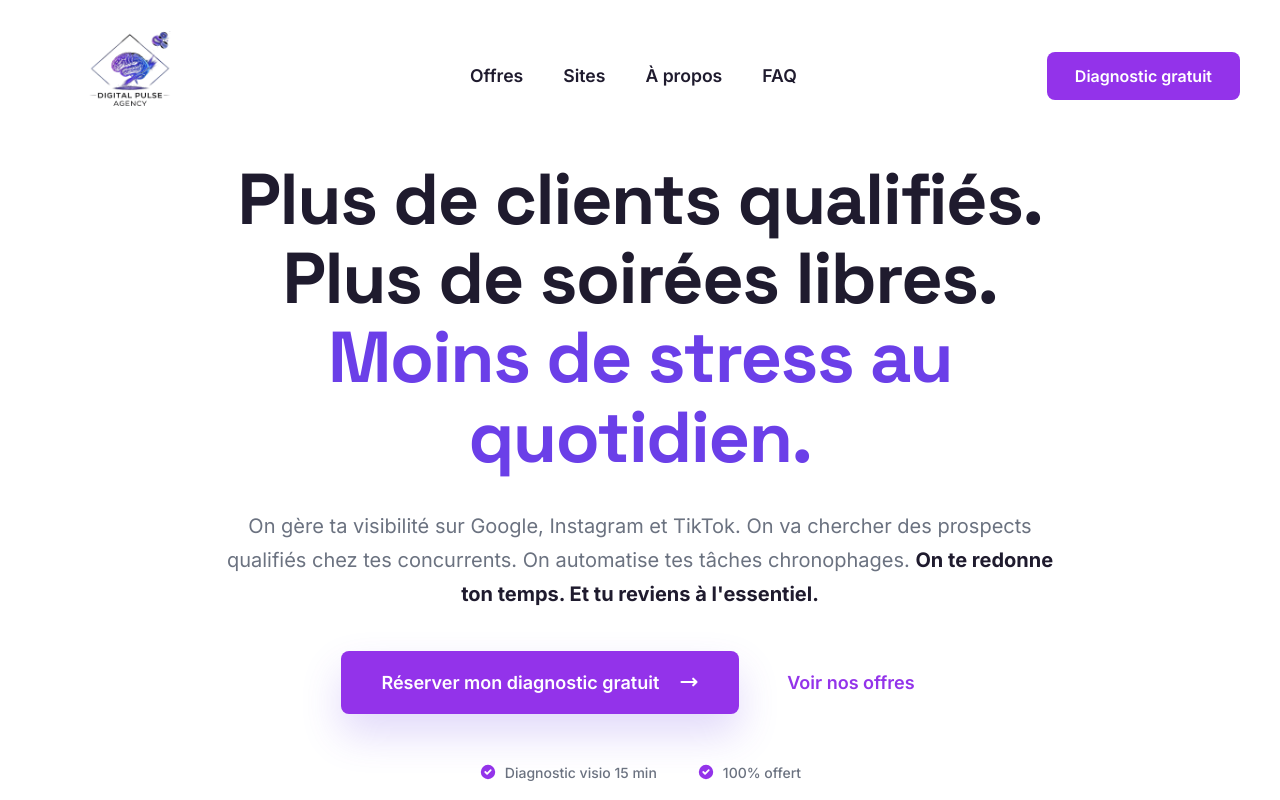
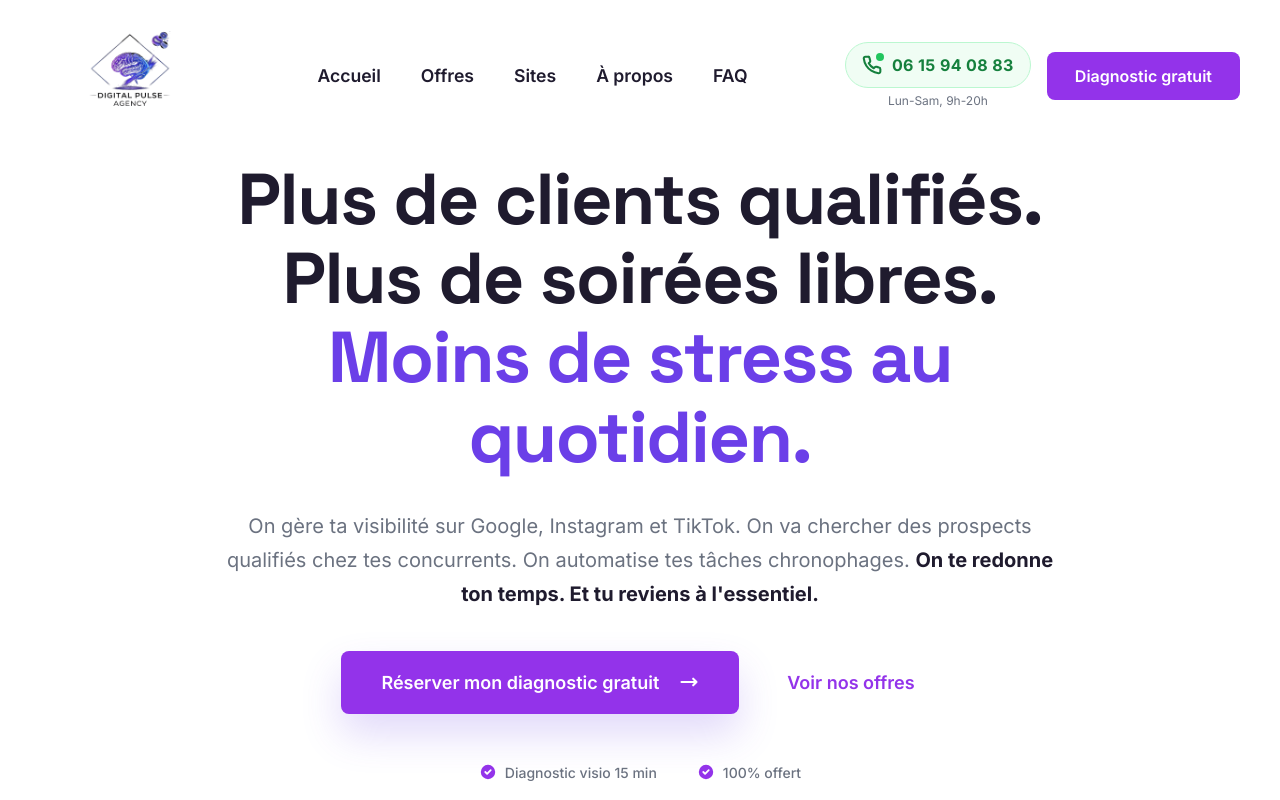
Before and after one commit to DigitalPulseAgency/SITE-AGENCE-definitif, a React (Vite) app: page / in a window 1280 px wide. Shown: the top 800 px of the page. Built offline with nearby package versions, Linux system fonts and the light colour scheme.

Commit message:
Ajout numéro téléphone attractif + bouton Accueil

```diff
--- a/src/components/Header.jsx
+++ b/src/components/Header.jsx
@@ -1,5 +1,5 @@
 import React, { useState, useEffect } from 'react';
-import { Brain } from 'lucide-react';
+import { Brain, Phone } from 'lucide-react';
 import { CAL_LINK } from '../config/links';
 
 export default function Header() {
@@ -38,16 +38,47 @@ export default function Header() {
 
         {/* Nav Links - Desktop */}
         <nav style={{ display: 'none', gap: '2.5rem', fontWeight: 600, fontSize: '1.1rem' }} className="desktop-nav">
+          <a
+            href="#hero"
+            style={{ color: 'var(--text-main)' }}
+            onClick={(e) => {
+              e.preventDefault();
+              const heroSection = document.getElementById('hero');
+              if (heroSection) {
+                heroSection.scrollIntoView({ behavior: 'smooth' });
+              } else {
+                window.scrollTo({ top: 0, behavior: 'smooth' });
+              }
+            }}
+          >
+            Accueil
+          </a>
           <a href="#offres" style={{ color: 'var(--text-main)' }}>Offres</a>
           <a href="#sites" style={{ color: 'var(--text-main)' }}>Sites</a>
           <a href="#a-propos" style={{ color: 'var(--text-main)' }}>À propos</a>
           <a href="#faq" style={{ color: 'var(--text-main)' }}>FAQ</a>
         </nav>
 
-        {/* CTA */}
-        <a href={CAL_LINK} target="_blank" rel="noopener noreferrer" className="btn btn-primary" style={{ padding: '0.75rem 1.75rem', fontSize: '1rem' }}>
-          Diagnostic gratuit
-        </a>
+        {/* CTA Area */}
+        <div style={{ display: 'flex', alignItems: 'center', gap: '1rem' }}>
+          <div style={{ display: 'flex', flexDirection: 'column', alignItems: 'center' }}>
+            <a href="tel:+33615940883" className="phone-pill">
+              <span style={{ position: 'relative', display: 'flex', alignItems: 'center' }}>
+                <Phone size={20} strokeWidth={2.5} />
+                <span style={{ position: 'absolute', top: '-2px', right: '-2px', display: 'flex', height: '8px', width: '8px' }}>
+                  <span className="animate-ping" style={{ position: 'absolute', height: '100%', width: '100%', borderRadius: '50%', backgroundColor: '#4ADE80', opacity: 0.75 }}></span>
+                  <span style={{ position: 'relative', borderRadius: '50%', height: '8px', width: '8px', backgroundColor: '#22C55E' }}></span>
+                </span>
+              </span>
+              <span className="phone-number-text">06 15 94 08 83</span>
+            </a>
+            <span className="hours-text">Lun-Sam, 9h-20h</span>
+          </div>
+
+          <a href={CAL_LINK} target="_blank" rel="noopener noreferrer" className="btn btn-primary" style={{ padding: '0.75rem 1.75rem', fontSize: '1rem' }}>
+            Diagnostic gratuit
+          </a>
+        </div>
       </div>
       <style>{`
         .hq-logo { object-fit: contain; }
--- a/src/index.css
+++ b/src/index.css
@@ -239,6 +239,66 @@ ul {
   100% { background-position: -200% center; }
 }
 
+@keyframes ping {
+  75%, 100% {
+    transform: scale(2);
+    opacity: 0;
+  }
+}
+
+.animate-ping {
+  animation: ping 1s cubic-bezier(0, 0, 0.2, 1) infinite;
+}
+
+/* Phone Pill Styles */
+.phone-pill {
+  display: inline-flex;
+  align-items: center;
+  gap: 0.625rem;
+  background-color: #F0FDF4;
+  border: 1px solid #BBF7D0;
+  color: #15803D;
+  font-weight: 600;
+  padding: 0.625rem 1rem;
+  border-radius: 9999px;
+  transition: all 0.2s ease;
+  cursor: pointer;
+}
+
+.phone-pill:hover {
+  background-color: #DCFCE7;
+  border-color: #86EFAC;
+  color: #166534;
+  transform: scale(1.05);
+  box-shadow: 0 10px 15px -3px rgba(187, 247, 208, 0.5);
+}
+
+.phone-number-text {
+  display: none;
+  font-weight: 700;
+  letter-spacing: 0.025em;
+}
+
+@media (min-width: 768px) {
+  .phone-number-text {
+    display: inline;
+  }
+}
+
+.hours-text {
+  display: none;
+  font-size: 0.75rem;
+  color: #6B7280;
+  margin-top: 0.25rem;
+  text-align: center;
+}
+
+@media (min-width: 1024px) {
+  .hours-text {
+    display: block;
+  }
+}
+
 /* ---------------- Websites Section Refactor ---------------- */
 
 /* Card Basique */
```
